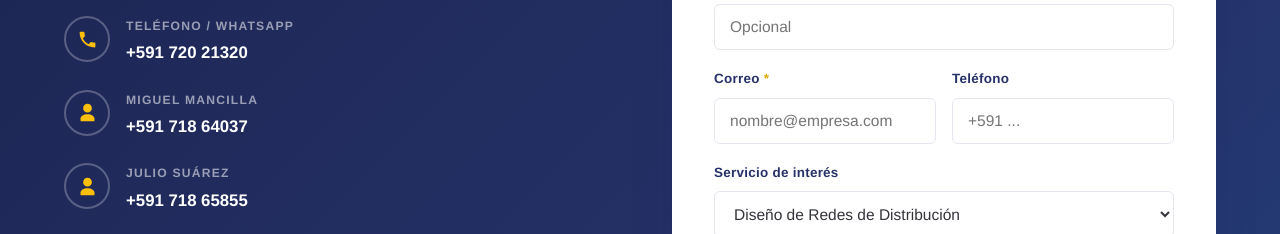
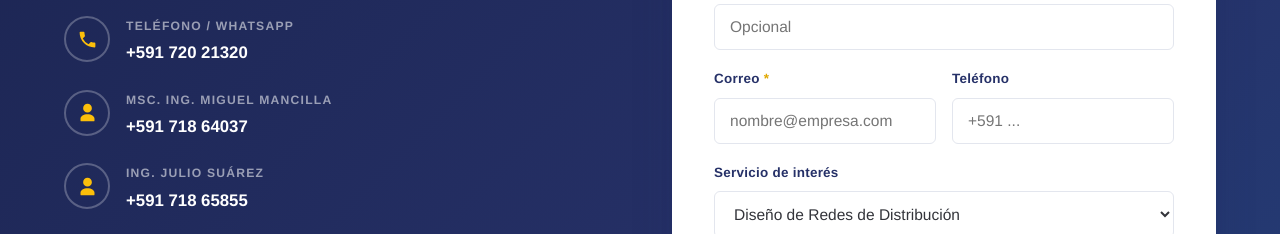
Before and after one commit to kdtlb/AMELECBOL_V1, a plain HTML site: page index.html in a window 1280 px wide. Shown: the part 7857-8091 px from the top of the page. Drawn offline with Linux system fonts and the light colour scheme.

Commit message:
nombres 2

```diff
--- a/index.html
+++ b/index.html
@@ -542,14 +542,14 @@
             <span class="contacto__ico" aria-hidden="true">
               <svg viewBox="0 0 24 24"><path d="M12 12a5 5 0 1 0 0-10 5 5 0 0 0 0 10zm0 2c-4.4 0-8 2.2-8 5v2a1 1 0 0 0 1 1h14a1 1 0 0 0 1-1v-2c0-2.8-3.6-5-8-5z"/></svg>
             </span>
-            <span><span class="contacto__rot">Miguel Mancilla</span>
+            <span><span class="contacto__rot">MSc. Ing. Miguel Mancilla</span>
             <a href="tel:+59171864037">+591 718 64037</a></span>
           </li>
           <li>
             <span class="contacto__ico" aria-hidden="true">
               <svg viewBox="0 0 24 24"><path d="M12 12a5 5 0 1 0 0-10 5 5 0 0 0 0 10zm0 2c-4.4 0-8 2.2-8 5v2a1 1 0 0 0 1 1h14a1 1 0 0 0 1-1v-2c0-2.8-3.6-5-8-5z"/></svg>
             </span>
-            <span><span class="contacto__rot">Julio Suárez</span>
+            <span><span class="contacto__rot">Ing. Julio Suárez</span>
             <a href="tel:+59171865855">+591 718 65855</a></span>
           </li>
           <li>
@@ -685,7 +685,7 @@
       <ul>
         <li><a href="tel:+59172021320">+591 720 21320</a></li>
         <li>MSc. Ing. Miguel Mancilla · <a href="tel:+59171864037">+591 718 64037</a></li>
-        <li> Ing. Julio Suárez · <a href="tel:+59171865855">+591 718 65855</a></li>
+        <li>Ing. Julio Suárez · <a href="tel:+59171865855">+591 718 65855</a></li>
         <li><a href="mailto:amelecbol@gmail.com">amelecbol@gmail.com</a></li>
         <li>Potosí · Chuquisaca · Tarija</li>
       </ul>
```
